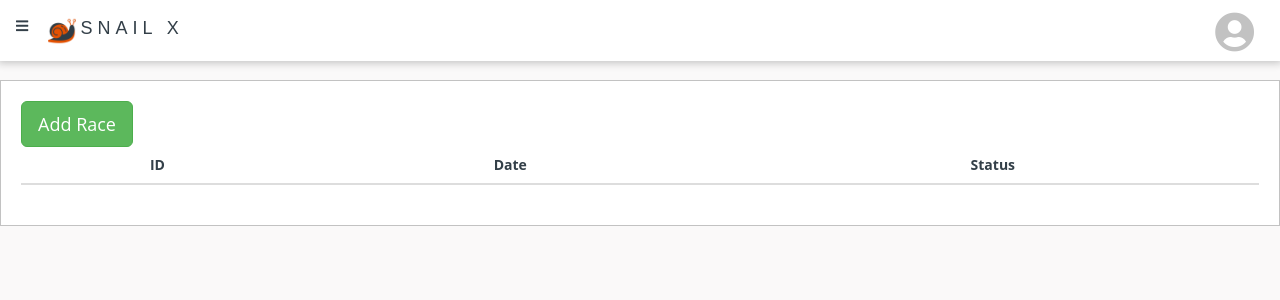
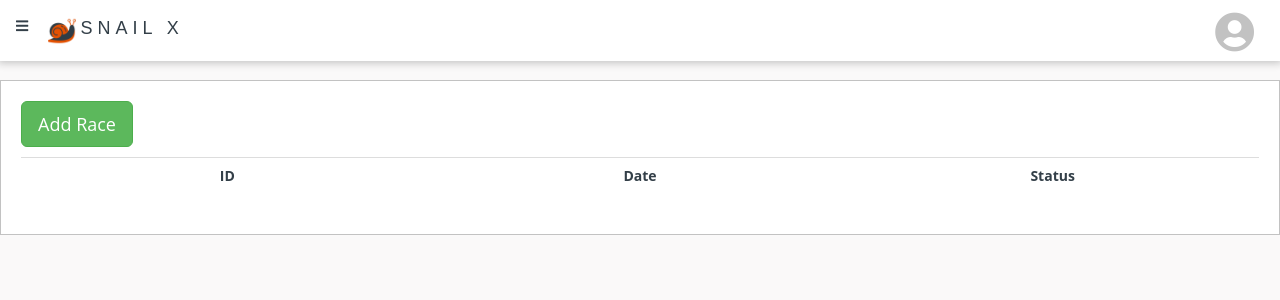
Before and after one commit to infinityworks/snailx-admin-panel, a Flask app: page /rounds/1/races in a window 1280 px wide. Shown: the top 300 px of the page. Run offline with Flask 2, Linux system fonts and the light colour scheme; the visitor is signed in with stand-in values (Sample User, id 1); data comes from the database, SQL or seed files in the repository; data that the repository does not hold is empty; parts of the project's set-up code (start-up, migrations or seed data) failed here and were passed over; some libraries are stand-ins or nearby versions.

Commit message:
Change add race styling.

```diff
--- a/globals/static/css/add_race.css
+++ b/globals/static/css/add_race.css
@@ -17,5 +17,5 @@
 }
 
 .add-race-field {
-    margin-bottom: 30px;
+    margin-bottom: 10px;
 }
--- a/globals/static/css/races.css
+++ b/globals/static/css/races.css
@@ -1,3 +1,4 @@
 .add-race-btn {
     float: left;
+    margin-bottom: 10px;
 }
--- a/globals/templates/races.html
+++ b/globals/templates/races.html
@@ -8,6 +8,14 @@
 
 <table class="table table-hover">
     <thead>
+        <colgroup>
+            <col class="col-xs-2">
+            </col>
+            <col class="col-xs-2">
+            </col>
+            <col class="col-xs-2">
+            </col>
+        </colgroup>
         <tr>
             <th scope="col">ID</th>
             <th scope="col">Date</th>
```
